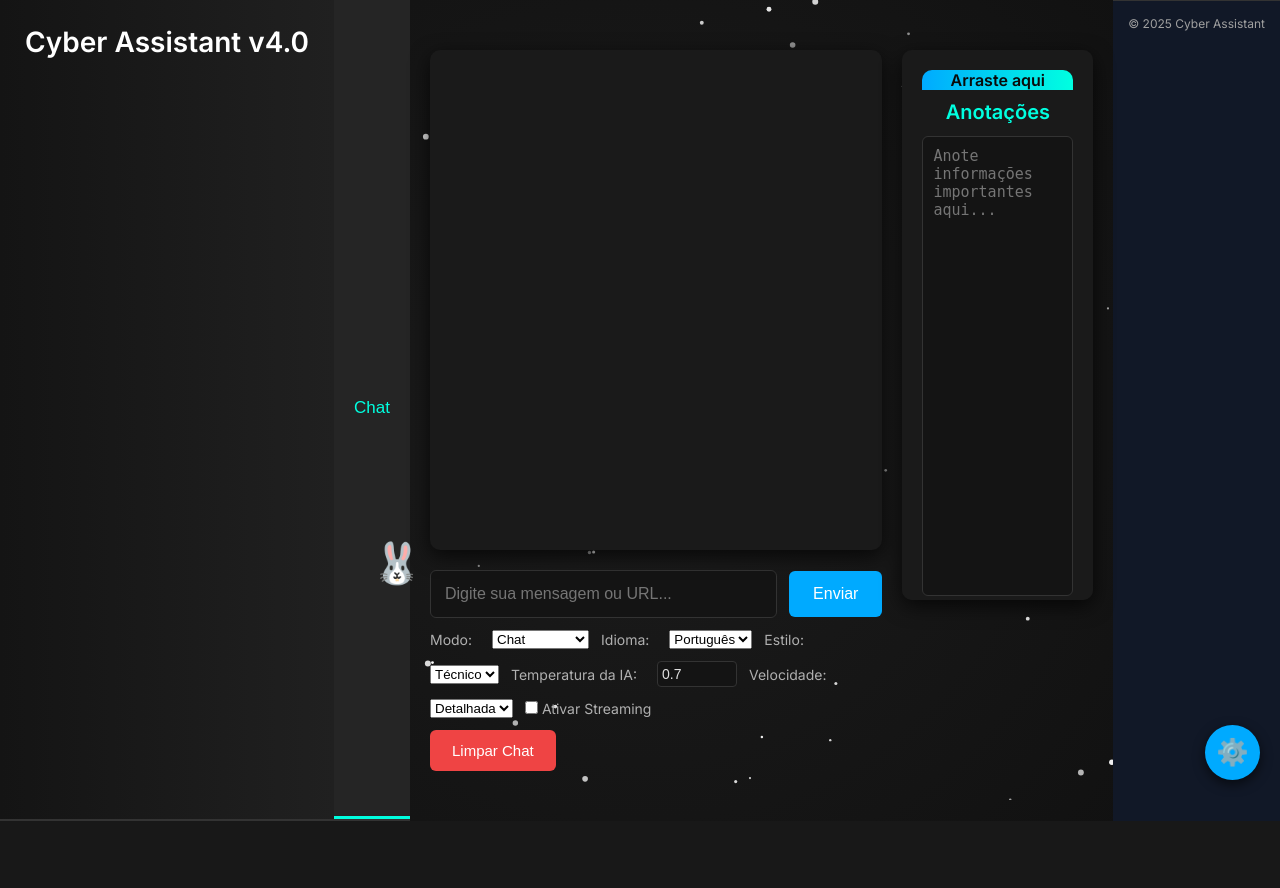
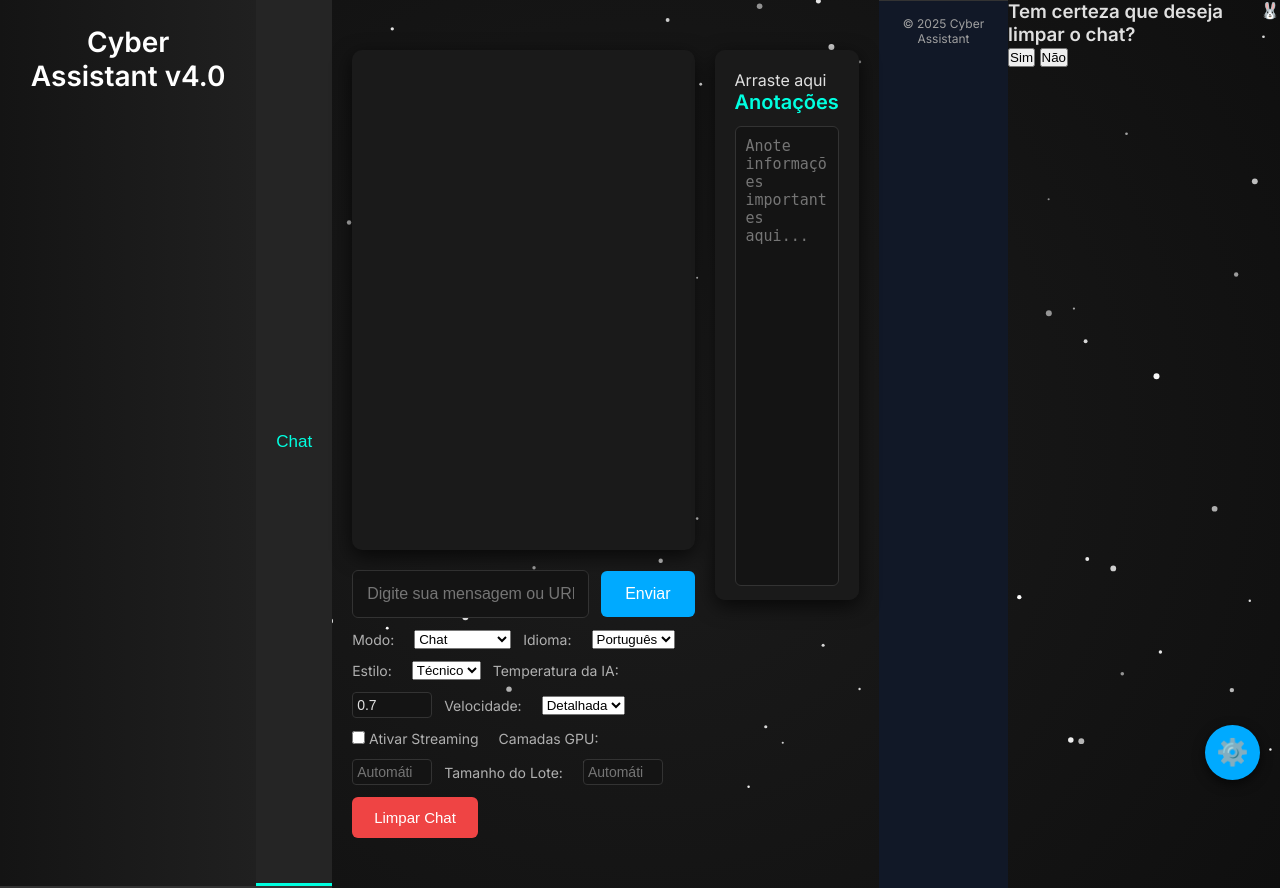
Before and after one commit to g0dux/CHATCYBER-BETA-, a Flask app: template template/index.html in a window 1280 px wide. Before the commit the page ends 821 px from the top, so only its background shows below. Run offline with Flask 3, Linux system fonts and the light colour scheme; the template is opened without the code that fills it, so the values that code supplies are empty; parts of the project's set-up code (start-up, migrations or seed data) failed here and were passed over.

Commit message:
Update index.html

```diff
--- a/template/index.html
+++ b/template/index.html
@@ -165,7 +165,7 @@
       font-size: 14px;
       transition: border-color 0.3s;
     }
-    /* Opções para investigação */
+    /* Novas opções para investigação */
     #investigationOptions { display: none; }
     /* Sidebar para anotações */
     .sidebar {
@@ -417,100 +417,6 @@
     #toast.show {
       opacity: 1;
     }
-    /* Estilo para Clear Chat Confirmation Modal */
-    #clearChatModal {
-      display: none;
-      position: fixed;
-      top: 0;
-      left: 0;
-      width: 100%;
-      height: 100%;
-      background: rgba(0, 0, 0, 0.85);
-      justify-content: center;
-      align-items: center;
-      z-index: 1200;
-      animation: fadeInModal 0.5s ease;
-    }
-    #clearChatModal .modal-content {
-      background: #121212;
-      padding: 25px;
-      border-radius: 8px;
-      max-width: 400px;
-      width: 90%;
-      color: #e0e0e0;
-      box-shadow: 0 6px 18px rgba(0,0,0,0.7);
-      animation: slideDown 0.5s ease-out;
-      text-align: center;
-    }
-    #clearChatModal button {
-      padding: 10px 16px;
-      border: none;
-      background-color: #00aaff;
-      color: #fff;
-      border-radius: 4px;
-      cursor: pointer;
-      margin: 10px;
-      transition: background 0.3s, transform 0.2s;
-    }
-    #clearChatModal button:hover {
-      background-color: #0088cc;
-      transform: scale(1.05);
-    }
-    /* Fullscreen chat window */
-    .chat-window.fullscreen {
-      position: fixed;
-      top: 0;
-      left: 0;
-      width: 100vw;
-      height: 100vh;
-      z-index: 1100;
-      border-radius: 0;
-      padding: 40px;
-      transition: all 0.3s ease;
-    }
-    /* Draggable sidebar handle */
-    #sidebarHandle {
-      width: 100%;
-      height: 20px;
-      background: linear-gradient(90deg, #00aaff, #00ffe0);
-      cursor: move;
-      border-top-left-radius: 10px;
-      border-top-right-radius: 10px;
-      margin-bottom: 10px;
-      text-align: center;
-      color: #0a0a0a;
-      font-weight: bold;
-    }
-    /* Estilo para o coelhinho interativo */
-    .rabbit {
-      position: absolute;
-      font-size: 40px;
-      cursor: grab;
-      user-select: none;
-      transition: transform 0.2s, left 0.2s, top 0.2s;
-      z-index: 1150;
-    }
-    .rabbit.dragging {
-      cursor: grabbing;
-      transform: scale(1.1);
-    }
-    @keyframes wiggle {
-      0% { transform: rotate(0deg); }
-      25% { transform: rotate(5deg); }
-      50% { transform: rotate(0deg); }
-      75% { transform: rotate(-5deg); }
-      100% { transform: rotate(0deg); }
-    }
-    .rabbit:hover {
-      animation: wiggle 0.5s;
-    }
-    /* Estilo para a cenoura */
-    .carrot {
-      position: absolute;
-      font-size: 40px;
-      user-select: none;
-      z-index: 1140;
-    }
   </style>
 </head>
 <body>
@@ -563,6 +469,11 @@
             <label>
               <input type="checkbox" id="streaming" name="streaming"> Ativar Streaming
             </label>
+            <!-- Novos campos para configuração de GPU/CPU -->
+            <label for="gpu_layers">Camadas GPU:</label>
+            <input type="number" id="gpu_layers" name="gpu_layers" placeholder="Automático">
+            <label for="n_batch">Tamanho do Lote:</label>
+            <input type="number" id="n_batch" name="n_batch" placeholder="Automático">
           </div>
           <!-- Opções adicionais para investigação -->
           <div class="form-options" id="investigationOptions">
@@ -731,7 +642,7 @@
       document.getElementById("loadingSpinner").style.display = "none";
     }
 
-    // Envio do formulário de chat
+    // Envio do formulário de chat com suporte a streaming e novos parâmetros de GPU/CPU
     document.getElementById("chatForm").addEventListener("submit", function(e) {
       e.preventDefault();
       const inputField = document.getElementById("chatInput");
@@ -751,6 +662,8 @@
       formData.append('investigation_focus', document.getElementById("investigation_focus").value);
       formData.append('search_news', document.getElementById("search_news").checked);
       formData.append('search_leaked_data', document.getElementById("search_leaked_data").checked);
+      formData.append('gpu_layers', document.getElementById("gpu_layers").value);
+      formData.append('n_batch', document.getElementById("n_batch").value);
 
       const streaming = document.getElementById("streaming").checked;
       showSpinner();
@@ -1017,7 +930,6 @@
 
       // Intervalo para spawn de cenoura a cada 10 minutos (600000 ms)
       setInterval(spawnCarrot, 600000);
-      // Para testes, você pode reduzir esse tempo.
 
       // Loop de animação para o coelhinho
       function animateRabbit() {
```
